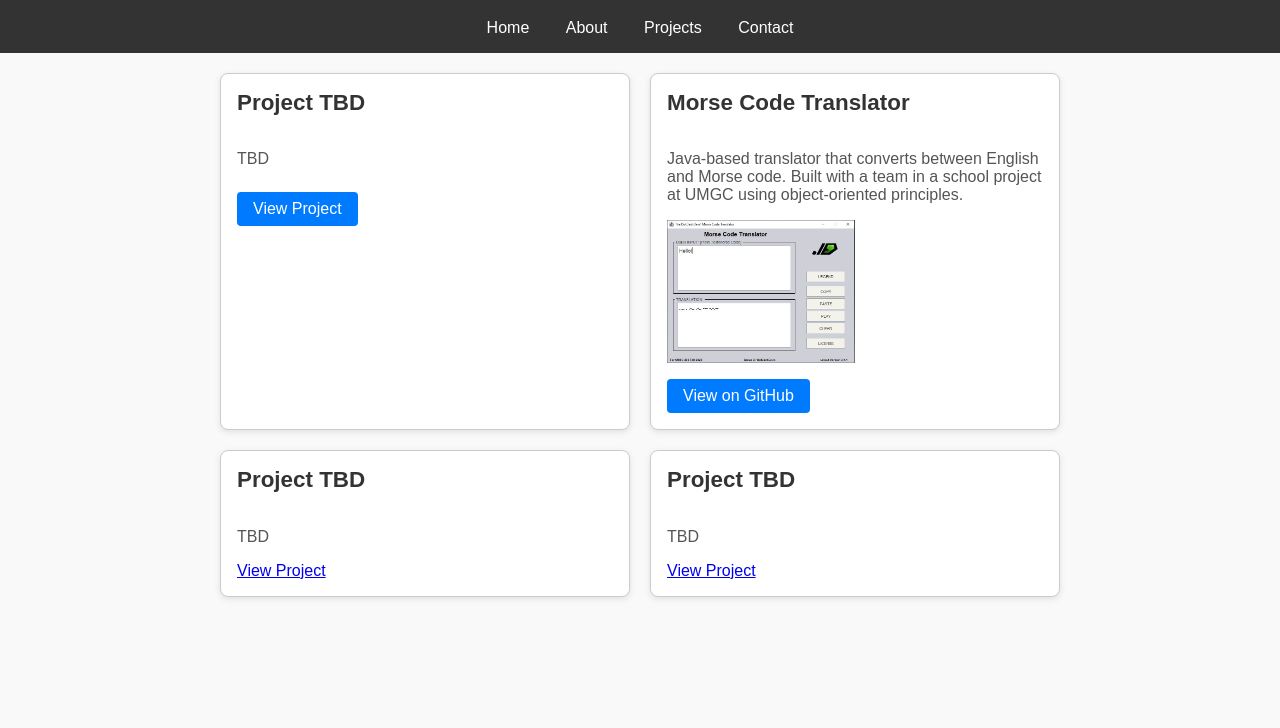
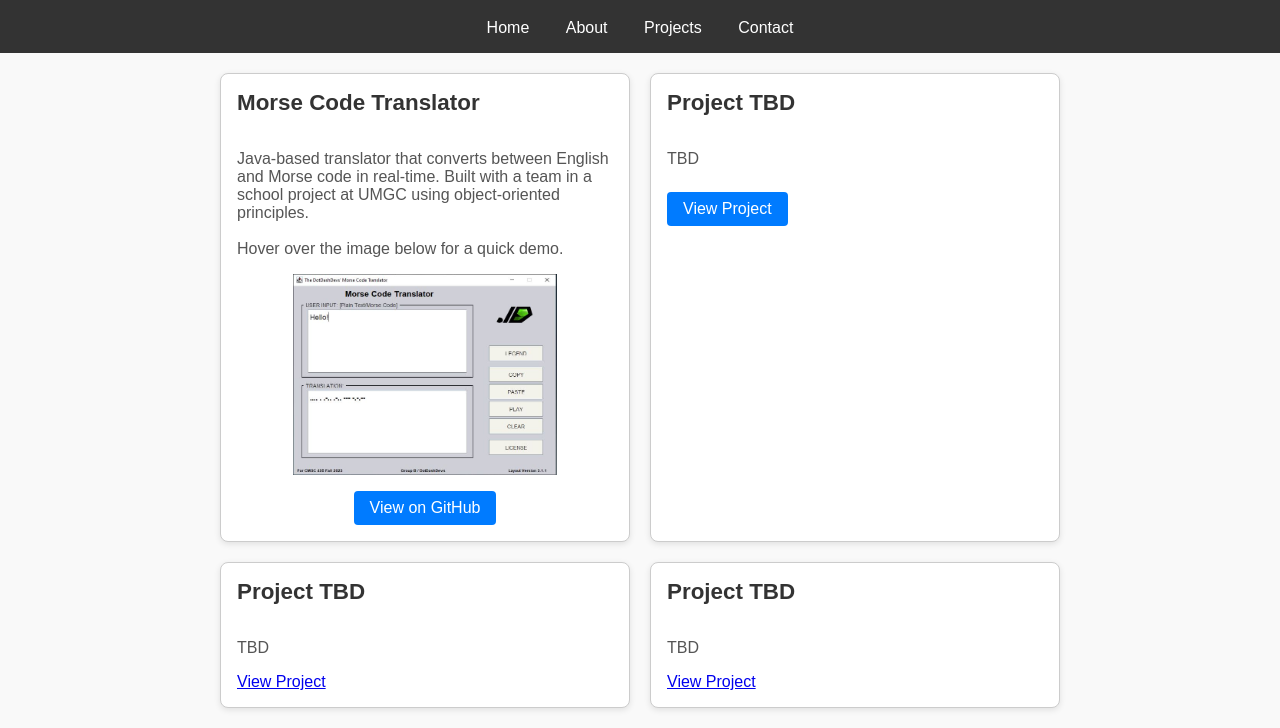
Before and after one commit to DiegoGuajardo/DiegoPortfolio, a plain HTML site: page projects.html in a window 1280 px wide. Shown: the part 77-805 px from the top of the page. Drawn offline with Linux system fonts and the light colour scheme.

Commit message:
Added Animated GIF when hovering over the image.

```diff
--- a/css/style.css
+++ b/css/style.css
@@ -91,11 +91,20 @@ footer {
 }
 
 .morse-img {
- max-width: 50%;
+ max-width: 70%;
   height: auto;
   margin-bottom: 0.5rem;
   display: block;
  }
+
+#tile-container {
+  display: flex;
+  flex-direction: column;
+  align-items: center; /* horizontally center content */
+  justify-content: center; /* vertically center if needed */
+  text-align: center;
+}
+
 
 /* CONTACT PAGE */
 .resume-container {
--- a/projects.html
+++ b/projects.html
@@ -18,17 +18,20 @@
 
 <main>
     <section class="projects-grid">
+
+        <div class="project-tile">
+            <h2>Morse Code Translator</h2>
+            <p>Java-based translator that converts between English and Morse code in real-time. Built with a team in a school project at UMGC using object-oriented principles. <br><br> Hover over the image below for a quick demo.</p>
+            <div id="tile-container">
+                <img src="images/MorseCodeTranslator.JPG" alt="Screenshot of Morse Code Translator app" onmouseover="this.src='images/Morsedemo.gif'" onmouseout="this.src='images/MorseCodeTranslator.JPG'" class="morse-img">
+                <a href="https://github.com/DiegoGuajardo/MorseCodeTranslator" target="_blank" rel="noopener noreferrer" class="project-link">View on GitHub</a>
+            </div>
+        </div>
+
         <div class="project-tile">
             <h2>Project TBD</h2>
             <p>TBD</p>
             <a href="#" class="project-link">View Project</a>
-        </div>
-
-        <div class="project-tile">
-            <h2>Morse Code Translator</h2>
-            <p>Java-based translator that converts between English and Morse code. Built with a team in a school project at UMGC using object-oriented principles.</p>
-            <img src="images/MorseCodeTranslator.JPG" alt="Screenshot of Morse Cose Translator app" class="morse-img">
-            <a href="https://github.com/DiegoGuajardo/MorseCodeTranslator" target="_blank" rel="noopener noreferrer" class="project-link">View on GitHub</a>
         </div>
 
         <div class="project-tile">
```
Also changed, not shown: images/MorseDemo.gif (added).
